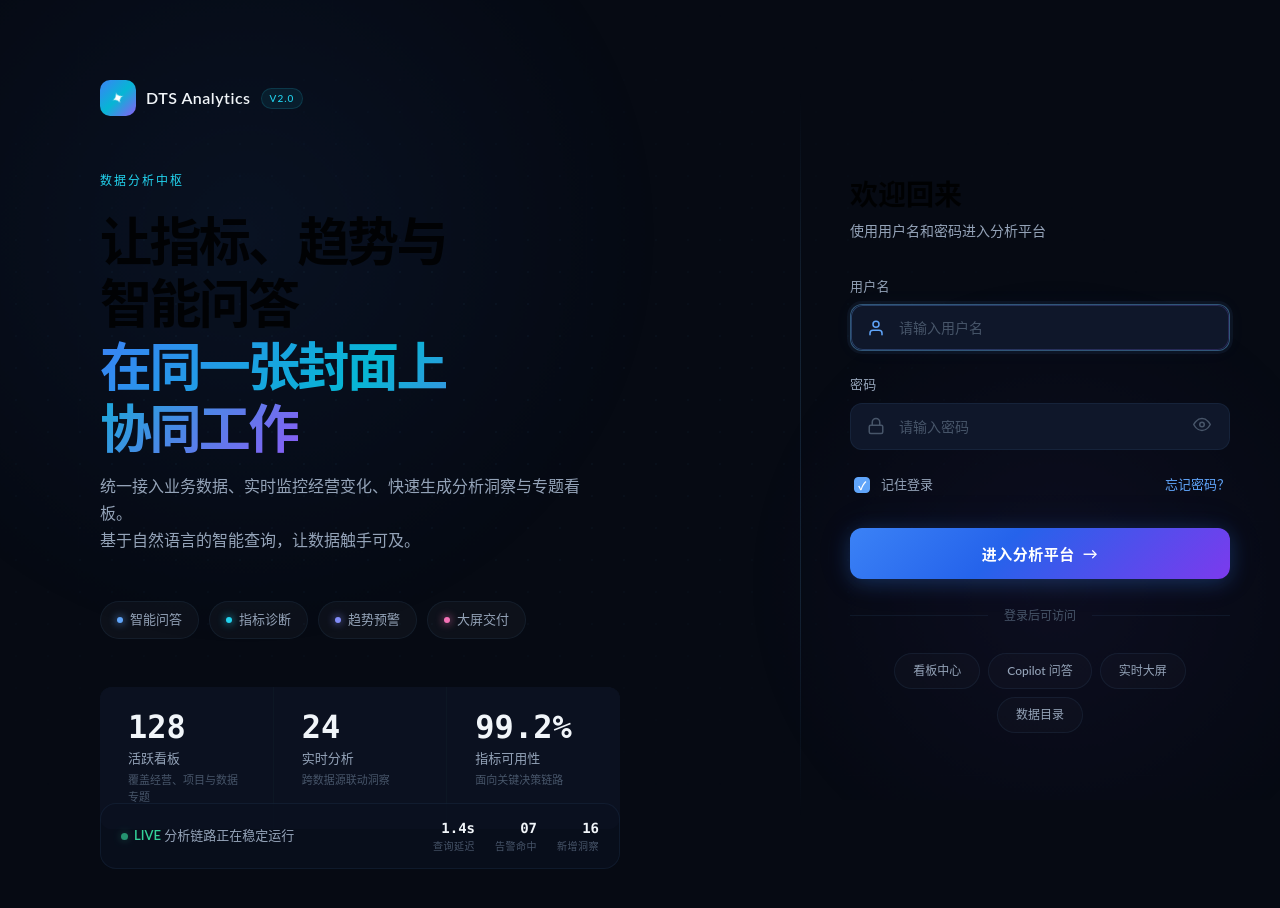
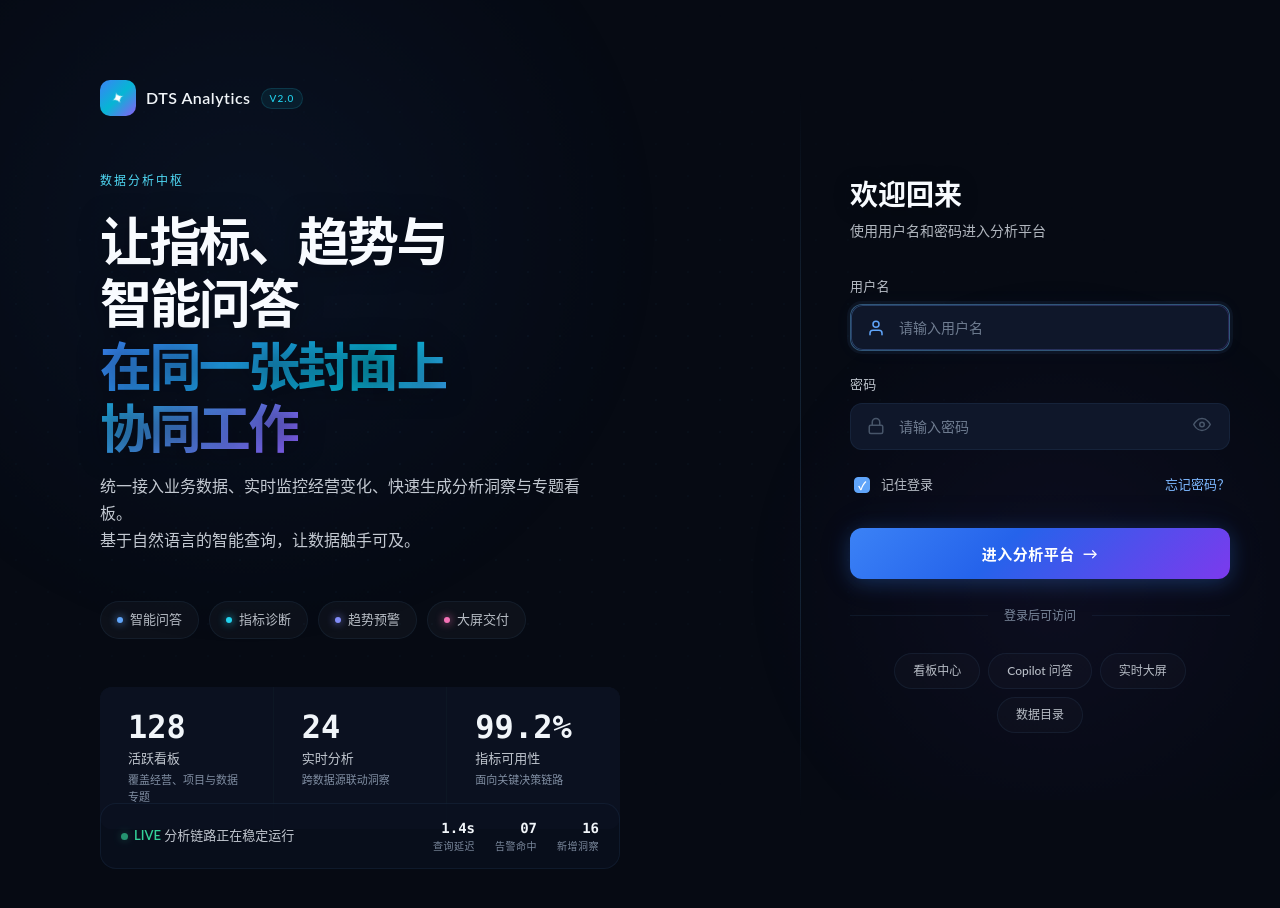
Before and after one commit to billyhotjava/dts-copilot, a React (Vite) app in the folder dts-copilot-webapp/: page /auth/login in a window 1280 px wide. Built offline with nearby package versions, Linux system fonts and the light colour scheme.

Commit message:
提升登录首页文字对比度

```diff
--- a/dts-copilot-webapp/src/pages/auth/auth.css
+++ b/dts-copilot-webapp/src/pages/auth/auth.css
@@ -192,7 +192,7 @@
 
 .hero-label {
   margin-bottom: 20px;
-  color: #22d3ee;
+  color: #4fd8f4;
   font-size: 12px;
   font-weight: 500;
   letter-spacing: 2px;
@@ -207,6 +207,8 @@
   font-weight: 800;
   line-height: 1.2;
   letter-spacing: -0.05em;
+  color: #f8fbff;
+  text-shadow: 0 2px 24px rgba(6, 10, 19, 0.55);
   animation: auth-fade-up 0.8s ease 0.2s both;
 }
 
@@ -223,7 +225,7 @@
   font-family: var(--font-family);
   font-size: 16px;
   line-height: 1.7;
-  color: #94a3b8;
+  color: rgba(226, 232, 240, 0.86);
   animation: auth-fade-up 0.8s ease 0.3s both;
 }
 
@@ -243,7 +245,7 @@
   border: 1px solid rgba(99, 179, 237, 0.08);
   border-radius: 999px;
   background: rgba(255, 255, 255, 0.03);
-  color: #94a3b8;
+  color: rgba(226, 232, 240, 0.8);
   font-size: 13px;
   font-weight: 500;
   transition: all 0.3s ease;
@@ -315,12 +317,12 @@
   margin-bottom: 4px;
   font-size: 13px;
   font-weight: 500;
-  color: #94a3b8;
+  color: rgba(226, 232, 240, 0.84);
 }
 
 .stat-desc {
   font-size: 11px;
-  color: #475569;
+  color: rgba(148, 163, 184, 0.86);
 }
 
 .live-bar {
@@ -361,7 +363,7 @@
 .live-text {
   font-size: 13px;
   font-weight: 500;
-  color: #94a3b8;
+  color: rgba(226, 232, 240, 0.84);
 }
 
 .live-text strong {
@@ -389,7 +391,7 @@
 .live-stat-label {
   font-size: 10px;
   letter-spacing: 0.5px;
-  color: #475569;
+  color: rgba(148, 163, 184, 0.82);
 }
 
 .login-side {
@@ -425,11 +427,13 @@
   font-family: var(--font-family);
   font-size: 28px;
   font-weight: 700;
+  color: #f8fbff;
+  text-shadow: 0 2px 18px rgba(6, 10, 19, 0.45);
 }
 
 .login-desc {
   font-size: 14px;
-  color: #94a3b8;
+  color: rgba(226, 232, 240, 0.78);
 }
 
 .auth-error--panel {
@@ -449,7 +453,7 @@
 .form-label {
   display: block;
   margin-bottom: 8px;
-  color: #94a3b8;
+  color: rgba(226, 232, 240, 0.82);
   font-size: 13px;
   font-weight: 500;
   letter-spacing: 0.3px;
@@ -510,13 +514,13 @@
   border: none;
   outline: none;
   background: transparent;
-  color: #f1f5f9;
+  color: #f8fbff;
   font-family: var(--font-family);
   font-size: 14px;
 }
 
 .form-input::placeholder {
-  color: #475569;
+  color: rgba(148, 163, 184, 0.72);
 }
 
 .password-toggle {
@@ -582,18 +586,18 @@
 
 .remember-label {
   font-size: 13px;
-  color: #94a3b8;
+  color: rgba(226, 232, 240, 0.8);
 }
 
 .forgot-link {
-  color: #60a5fa;
+  color: #7db8ff;
   font-size: 13px;
   text-decoration: none;
   transition: color 0.2s ease;
 }
 
 .forgot-link:hover {
-  color: #22d3ee;
+  color: #67e8f9;
 }
 
 .btn-login {
@@ -676,7 +680,7 @@
 
 .divider span {
   white-space: nowrap;
-  color: #475569;
+  color: rgba(148, 163, 184, 0.82);
   font-size: 12px;
 }
 
@@ -696,7 +700,7 @@
   border: 1px solid rgba(99, 179, 237, 0.08);
   border-radius: 999px;
   background: rgba(255, 255, 255, 0.02);
-  color: #94a3b8;
+  color: rgba(226, 232, 240, 0.8);
   font-size: 12px;
   font-weight: 500;
   cursor: default;
@@ -706,7 +710,7 @@
 .quick-link:hover {
   border-color: rgba(99, 179, 237, 0.15);
   background: rgba(255, 255, 255, 0.04);
-  color: #f1f5f9;
+  color: #f8fbff;
 }
 
 @keyframes auth-fade-up {
```
